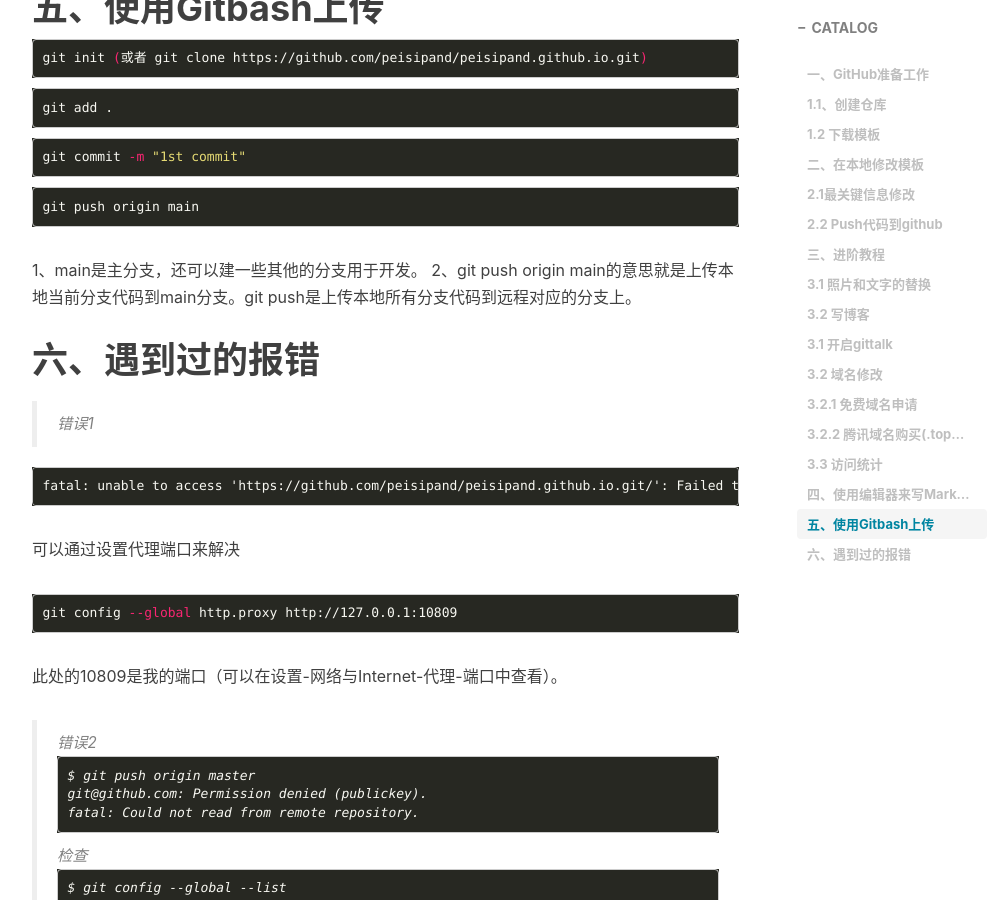
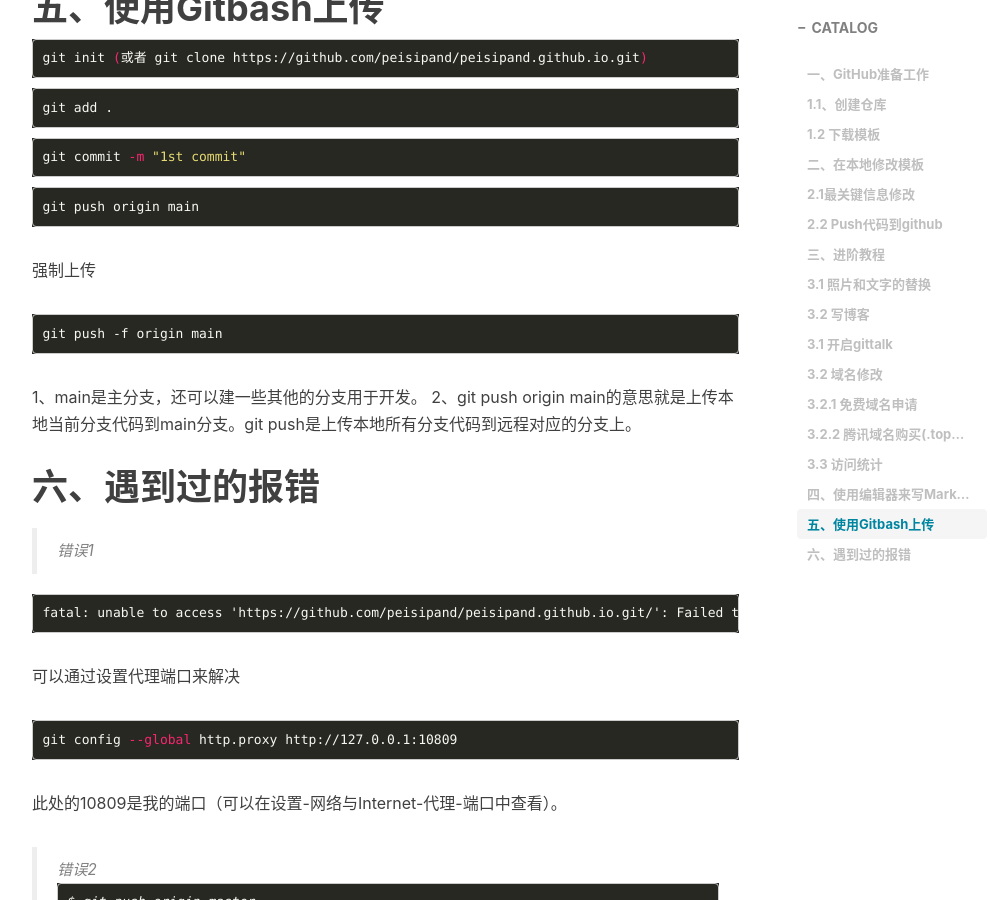
Before and after one commit to peisipand/peisipand.github.io, a Jekyll site: the page built from _posts/2022-04-12-Web_build_my_blog.md, in a window 1280 px wide and 900 px high, scrolled down 8096 px. Shown: the whole window, without its empty margins (233-1232 px from the left). Built offline with Jekyll 4.4.1, drawn with Linux system fonts in a browser that asks for light colours; nearby versions of some CDN libraries; comment, search, counter and statistics services are not loaded.

````diff
--- a/_posts/2022-04-12-Web_build_my_blog.md
+++ b/_posts/2022-04-12-Web_build_my_blog.md
@@ -106,6 +106,14 @@
 git push origin main
 ```
 
+强制上传
+
+```
+git push -f origin main
+```
+
+
+
 1、main是主分支，还可以建一些其他的分支用于开发。
 2、git push origin main的意思就是上传本地当前分支代码到main分支。git push是上传本地所有分支代码到远程对应的分支上。
 
````
Also changed, not shown: _posts/2024-07-08-Concept_Radiative_transfer_model.md (+1 -1 lines).
